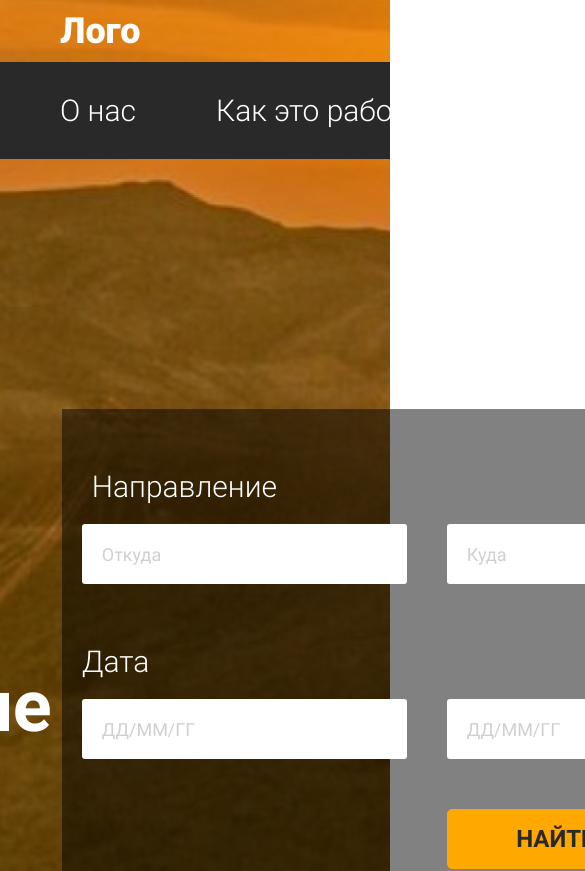
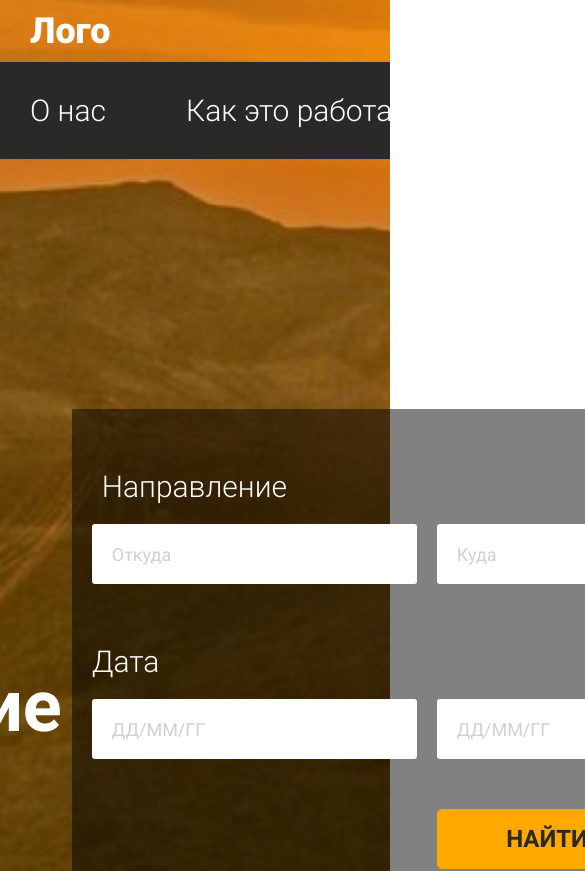
Before and after one commit to korneef/railway-booking-frontend, a React (Create React App) app: page / in a window 390 px wide. Shown: the top 871 px of the page, 585 px wide, since content can reach past the window. Built offline with nearby package versions, Linux system fonts and the light colour scheme.

Commit message:
Media request added for small screen

```diff
--- a/src/app/App.scss
+++ b/src/app/App.scss
@@ -29,7 +29,7 @@
   padding-left: 240px;
   padding-right: 240px;
   @media screen and (max-width: 1919px){
-    padding-left: 60px;
-    padding-right: 60px;
+    padding-left: 30px;
+    padding-right: 30px;
   }
 }
--- a/src/features/TicketSearchForm/TicketSearchForm.scss
+++ b/src/features/TicketSearchForm/TicketSearchForm.scss
@@ -28,6 +28,7 @@
   font-size: 30px;
   font-weight: 300;
   margin-top: 60px;
+
   &_variant-1 {
     padding-left: 10px;
   }
@@ -40,13 +41,24 @@
 }
 
 .ticket-search-form__date-input-wrapper {
-  &:first-child {
-      margin-right: 40px;
+  margin-right: 40px;
+
+  @media screen and (max-width: 1919px) {
+    margin-right: 20px;
+  }
+
+  &:last-child {
+    margin-right: 0;
+
   }
 }
 
 .ticket-search-form__textfield-input {
   margin-right: 40px;
+
+  @media screen and (max-width: 1919px) {
+    margin-right: 20px;
+  }
 
   &:last-child {
     margin-right: 0px;
--- a/src/pages/OrderStep1/OrderStep1.scss
+++ b/src/pages/OrderStep1/OrderStep1.scss
@@ -1,9 +1,13 @@
 .order {
   padding-top: 70px;
   display: flex;
+  justify-content: space-around;
   align-items: flex-start;
 }
 
 .order__aside {
   margin-right: 80px;
+  @media screen and (max-width: 1919px){
+    margin-right: 20px;
+  }
 }
```
